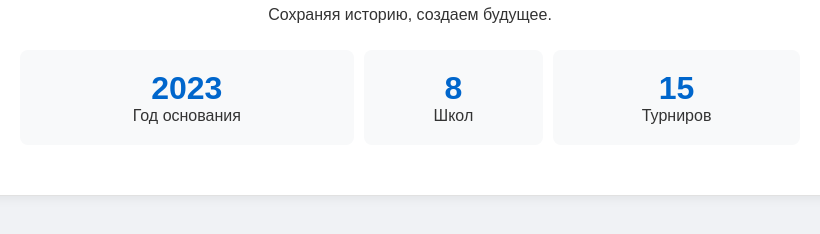
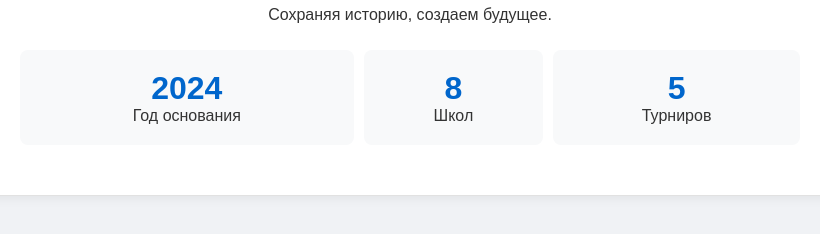
Before and after one commit to CarlGustafMannerheim/WWWwebsite, a plain HTML site: page index.html in a window 1280 px wide. Shown: the part 364-598 px from the top of the page, 230-1050 px from the left. Drawn offline with Linux system fonts and the light colour scheme.

Commit message:
Update index.html

```diff
--- a/index.html
+++ b/index.html
@@ -147,9 +147,9 @@
 
         <table class="stats-table">
             <tr>
-                <td><span class="stats-number">2023</span>Год основания</td>
+                <td><span class="stats-number">2024</span>Год основания</td>
                 <td><span class="stats-number">8</span>Школ</td>
-                <td><span class="stats-number">15</span>Турниров</td>
+                <td><span class="stats-number">5</span>Турниров</td>
             </tr>
         </table>
     </div>
```
